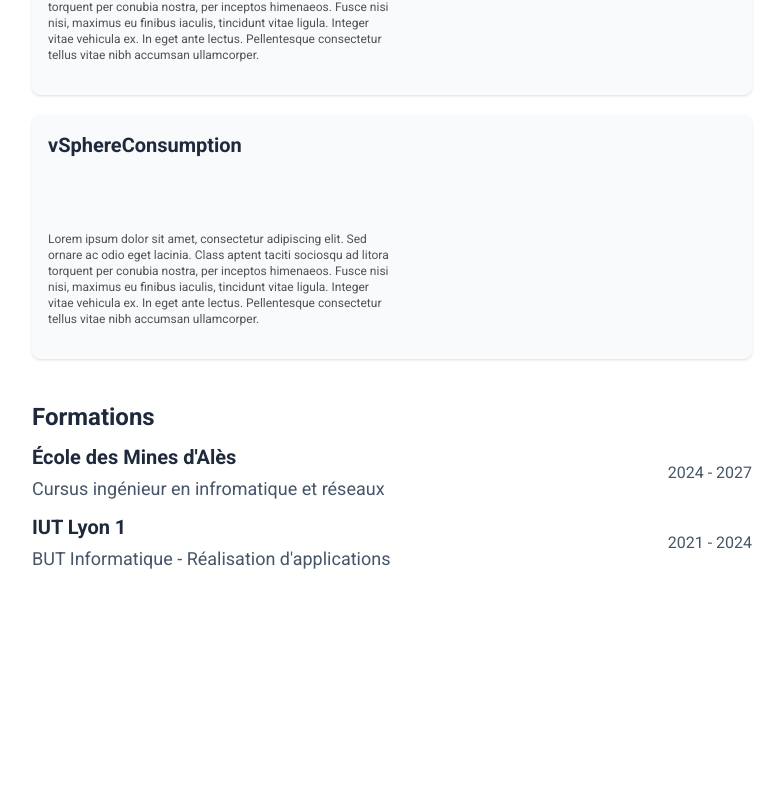
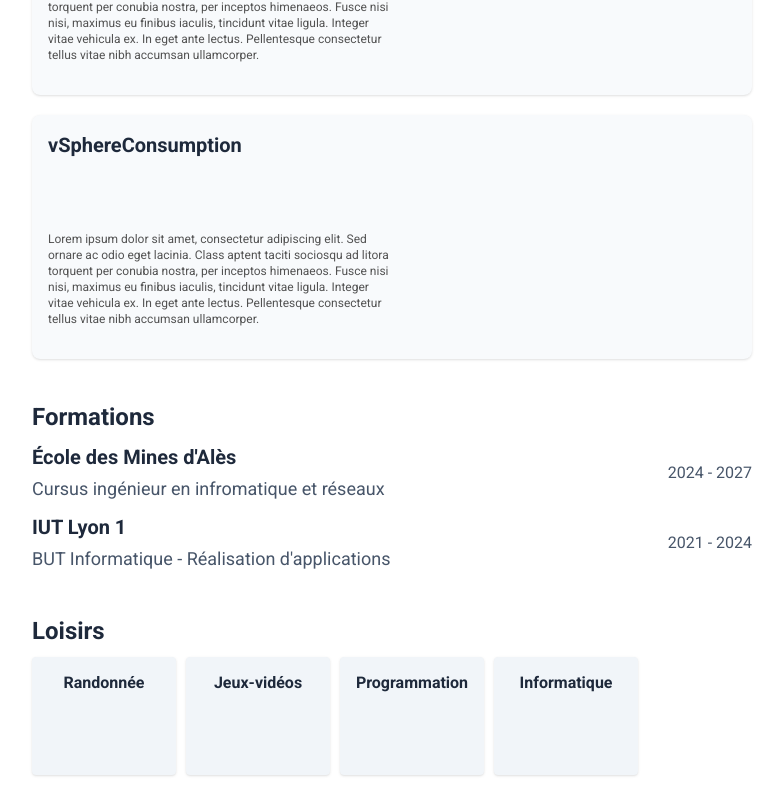
Before and after one commit to mesropaghumyan/portfolio, an Angular app: page / in a window 1280 px wide. Shown: the part 1487-2294 px from the top of the page, without its empty margins (248-1031 px from the left). Before the commit the page ends 2092 px from the top, so only its background shows below. Built offline with nearby package versions, Linux system fonts and the light colour scheme.

Commit message:
feat(hobbies): finish to implement hobbies component

```diff
--- a/src/app/app.component.html
+++ b/src/app/app.component.html
@@ -4,5 +4,6 @@
     <app-about></app-about>
     <app-projects></app-projects>
     <app-education></app-education>
+    <app-hobbies></app-hobbies>
   </section>
 </div>
--- a/src/app/app.component.ts
+++ b/src/app/app.component.ts
@@ -4,11 +4,12 @@ import {HeaderComponent} from "./header/header.component";
 import {AboutComponent} from "./about/about.component";
 import {ProjectsComponent} from "./projects/projects.component";
 import {EducationComponent} from "./education/education.component";
+import {HobbiesComponent} from "./hobbies/hobbies.component";
 
 @Component({
   selector: 'app-root',
   standalone: true,
-  imports: [CommonModule, HeaderComponent, AboutComponent, ProjectsComponent, EducationComponent],
+  imports: [CommonModule, HeaderComponent, AboutComponent, ProjectsComponent, EducationComponent, HobbiesComponent],
   templateUrl: './app.component.html',
   styleUrls: ['./app.component.css']
 })
--- a/src/app/hobbies/hobbies.component.html
+++ b/src/app/hobbies/hobbies.component.html
@@ -1 +1,10 @@
-<p>hobbies works!</p>
+<section class="flex flex-col gap-y-2.5">
+  <h1 class="max-md:text-xl text-2xl font-bold text-slate-800">{{ data.fr.hobbySection.title }}</h1>
+
+  <div class="flex flex-wrap gap-2.5">
+    <app-hobby-card *ngFor="let hobby of data.fr.hobbySection.hobbies"
+      [name]="hobby.name"
+      [icon]="hobby.icon"
+    />
+  </div>
+</section>
--- a/src/app/hobbies/hobbies.component.ts
+++ b/src/app/hobbies/hobbies.component.ts
@@ -1,13 +1,16 @@
 import { Component } from '@angular/core';
 import { CommonModule } from '@angular/common';
+import {data} from "../data";
+import {HobbyCardComponent} from "./hobby-card/hobby-card.component";
 
 @Component({
   selector: 'app-hobbies',
   standalone: true,
-  imports: [CommonModule],
+  imports: [CommonModule, HobbyCardComponent],
   templateUrl: './hobbies.component.html',
   styleUrls: ['./hobbies.component.css']
 })
 export class HobbiesComponent {
 
+    protected readonly data = data;
 }
--- /dev/null
+++ b/src/app/hobbies/hobby-card/hobby-card.component.html
@@ -0,0 +1,4 @@
+<div class="flex flex-col group items-center gap-y-2.5 bg-slate-100 hover:bg-slate-200 transition duration-300 rounded shadow p-3.5 w-36">
+  <h3 class="text-slate-800 font-bold">{{ name }}</h3>
+  <i [class]="icon" class="h-14 w-14 group-hover:scale-125 transition duration-100"></i>
+</div>
```
Also changed, not shown: src/app/hobbies/hobby-card/hobby-card.component.ts (added, +14 -0 lines), src/app/hobbies/hobby-card/hobby-card.component.css (added).
